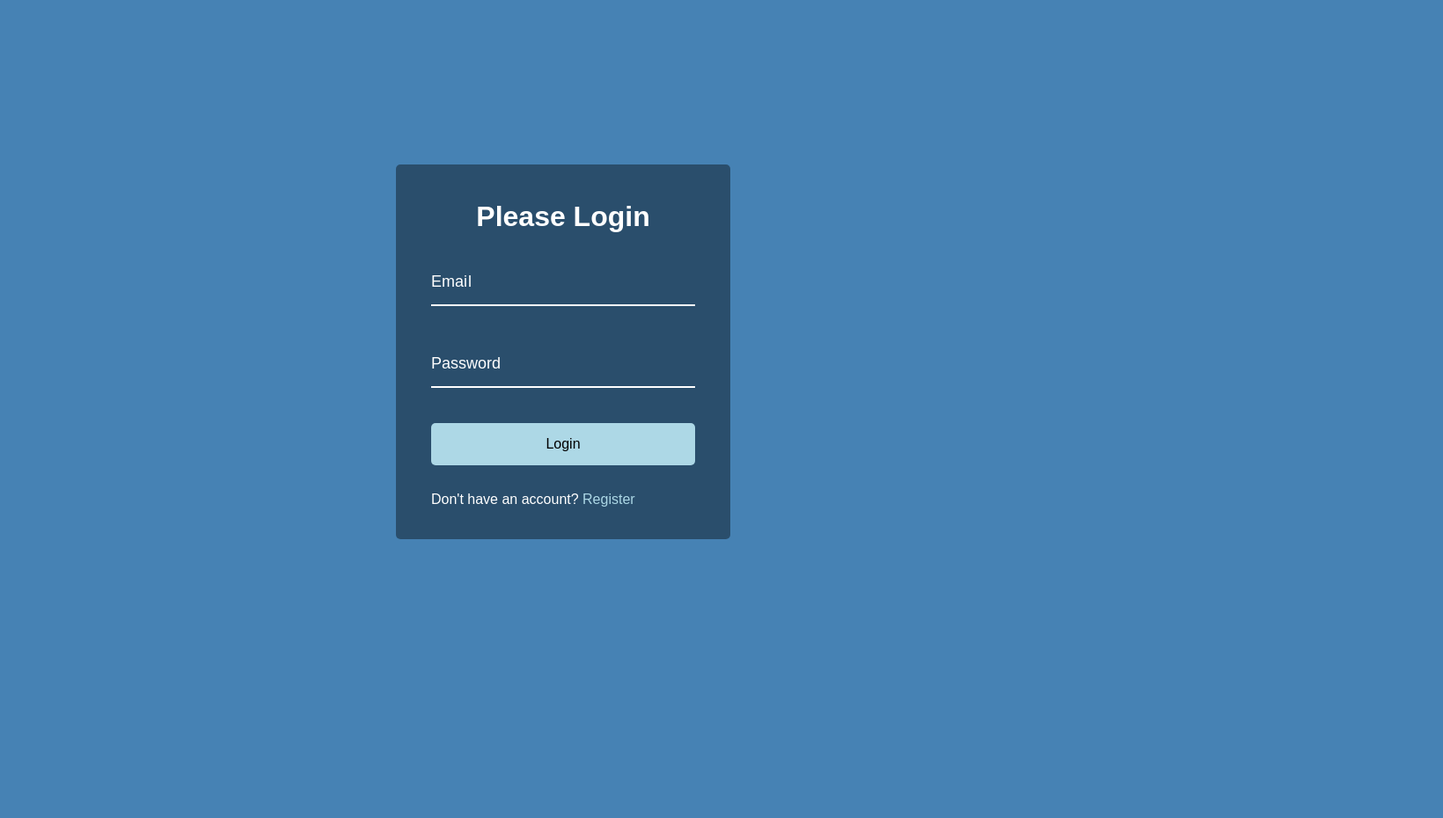
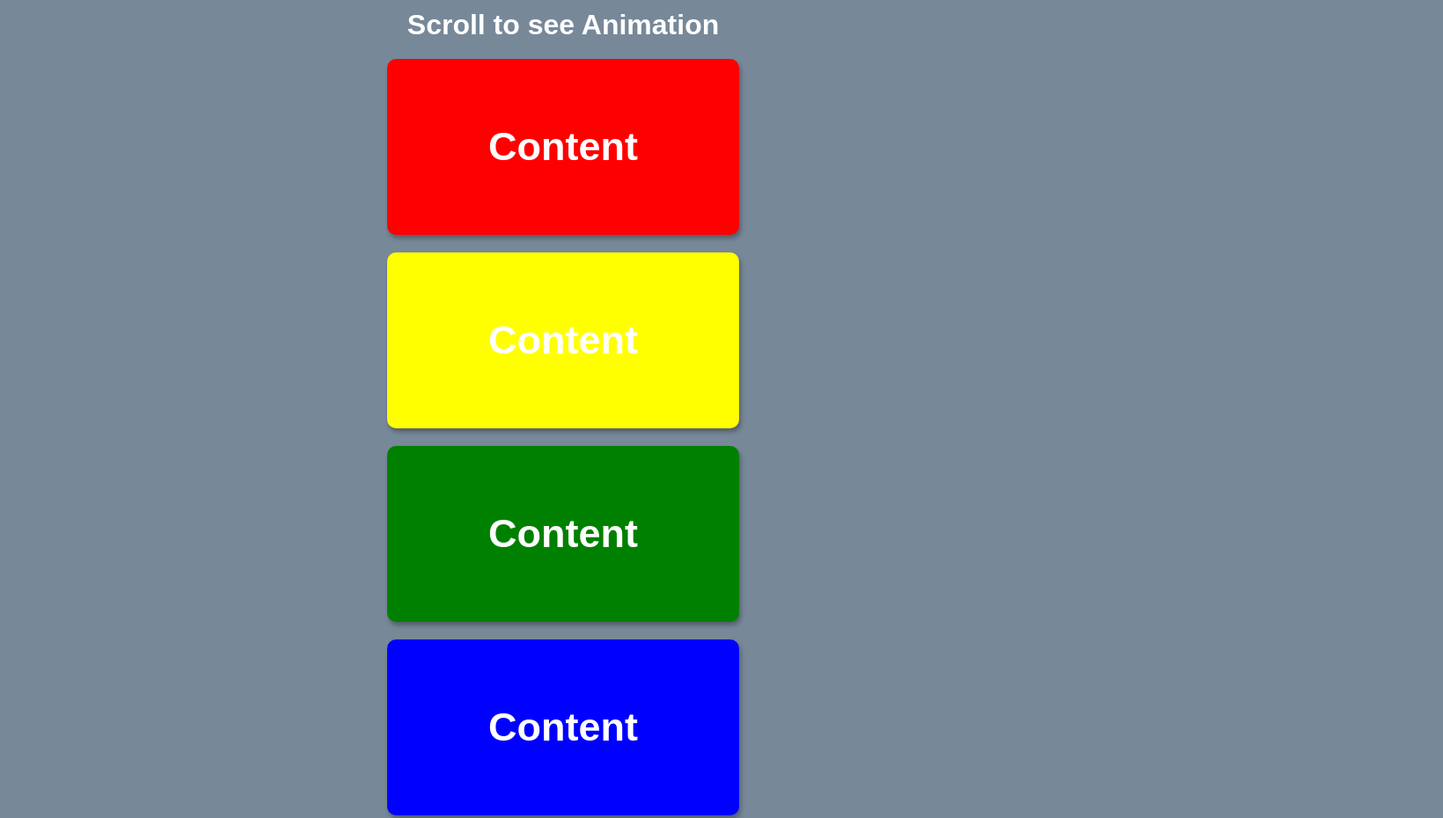
Before and after one commit to MaheenMohid/foam-wave, a plain HTML site: page index.html in a window 1280 px wide. Shown: the top 930 px of the page at 88% size, 1640 px wide, since content can reach past the window. Before the commit the page ends 800 px from the top, so only its background shows below. Drawn offline with Linux system fonts and the light colour scheme; a web font is replaced by a local one.

Commit message:
Add files via upload

```diff
--- a/index.html
+++ b/index.html
@@ -4,28 +4,23 @@
 	<meta charset="utf-8">
 	<meta name="viewport" content="width=device-width, initial-scale=1">
 	<link rel="stylesheet" type="text/css" href="style.css">
-	<title>Foam wave Animation</title>
+	<title>scroll Animation</title>
 </head>
 <body>
-	<div class="container">
-		<h1>Please Login</h1>
-		<form>
-			<div class="form-control">
-				<input type="text" required>
-				<label>Email</label>
-			</div>
+	<h1>Scroll to see Animation</h1>
+	<div class="box" id="a"><h2>Content</h2></div>
+	<div class="box" id="b"><h2>Content</h2></div>
+	<div class="box" id="c"><h2>Content</h2></div>
+	<div class="box" id="d"><h2>Content</h2></div>
+	<div class="box" id="e"><h2>Content</h2></div>
+	<div class="box" id="f"><h2>Content</h2></div>
+	<div class="box" id="g"><h2>Content</h2></div>
+	<div class="box" id="h"><h2>Content</h2></div>
+	<div class="box" id="i"><h2>Content</h2></div>
+	<div class="box" id="j"><h2>Content</h2></div>
+	<div class="box" id="k"><h2>Content</h2></div>
+	<div class="box" id="l"><h2>Content</h2></div>
 
-			<div class="form-control">
-				<input type="password" required>
-				<label>Password</label>
-			</div>
-
-			<button class="btn">Login</button>
-
-			<p class="text">Don't have an account?
-				<a href="#">Register</a></p>
-		</form>
-	</div>
 
 <script type="text/javascript" src="script.js"></script>
 </body>
--- a/script.js
+++ b/script.js
@@ -1,8 +1,22 @@
-const labels = document.querySelectorAll('.form-control label')
+const boxes = document.querySelectorAll('.box')
 
-labels.forEach(label => {
-	label.innerHTML = label.innerText
-		.split('')
-		.map((letter, idx) => `<span style="transition-delay:${idx * 50}ms">${letter}</span>`)
-		.join('')
-})
+window.addEventListener('scroll', checkBoxes)
+
+checkBoxes()
+
+function checkBoxes() {
+	const triggerBottom = window.innerHeight / 5 * 4
+
+
+	boxes.forEach(box => {
+		const boxTop = box.getBoundingClientRect().top
+
+
+		if(boxTop < triggerBottom) {
+			box.classList.add('show')
+
+		} else{
+			box.classList.remove('show')
+		}
+	})
+}
--- a/style.css
+++ b/style.css
@@ -1,116 +1,84 @@
-@import url('http://fonts.googleapis.com/css?family=Muli&display=swap');
-
-
 *{
 	box-sizing: border-box;
 }
 
-body{
-	background: steelblue;
-	color: #fff;
-	font-family:  'Muli', sans-serif;
+body {
+	background: lightslategray;
+	font-family: sans-serif;
 	display: flex;
 	flex-direction: column;
-	align-items: center;
+	margin: 0;
+	align-items:center ;
 	justify-content: center;
-	margin: 0;
-	overflow: hidden;
-	height: 100vh;
+	overflow-x: hidden;
+
 }
-
-
-.container{
-	background-color: rgba(0, 0, 0, 0.4);
-	padding: 20px 40px;
-	border-radius: 5px;
+h1{
+	margin: 10px;
+	color: #fff;
 
 }
 
-
-.container h1{
-	text-align: center;
-	margin-bottom: 30px;
+.box{
+	color: #fff;
+	display: flex;
+	align-items: center;
+	justify-content: center;
+	width: 400px;
+	height: 200px;
+	margin: 10px;
+	border-radius: 10px;
+	box-shadow: 2px 4px 5px rgba(0, 0, 0, 0.3) ;
+	transform: translateX(200%);
+	transition: transform 0.4s ease;
+	;
 }
 
-
-.container a{
-	text-decoration: none;
-	color: lightblue;
+.box:nth-of-type(even) {
+	transform: translateX(-200%);
 }
 
-.form-control{
-	position: relative;
-	margin: 20px 0 40px;
-	width: 300px;
-
+.box.show{
+	transform: translateX(0);
 }
 
-.form-control input{
-	background-color: transparent;
-	border: 0;
-	border-bottom: 2px #fff solid;
-	display: block;
-	width: 100%;
-	padding: 15px 0;
-	font-size: 18px;
-	color: #fff;
+.box h2{
+	font-size: 45px;
 }
 
-
-
-
-.btn{
-	cursor: pointer;
-	display: inline-block;
-	width: 100%;
-	background: lightblue;
-	padding: 15px;
-	font-family: inherit;
-	font-size: 16px;
-	border: 0;
-	border-radius: 5px;
+#a{
+	background-color:red ;
 }
-
-.btn:focus{
-	outline: 0;
-
+#b{
+	background-color: yellow;
 }
-
-.btn:active{
-	transform: scale(0.98);
+#c{
+	background-color:green ;
 }
-
-
-.text{
-	margin-top: 30px;
-
+#d{
+	background-color:blue ;
 }
-
-.form-control input:focus, .form-control input:valid{
-	outline: 0;
-	border-bottom-color:lightblue ;
+#e{
+	background-color: orange ;
 }
-
-.form-control label {
-	position: absolute;
-	top: 15px;
-	left: 0;
-
+#f{
+	background-color: purple;
 }
-
-
-
-.form-control input:focus + label span,
-.form-control input:valid + label span {
-	color: lightblue;
-	transform: translateY(-30px);
-
+#g{
+	background-color: violet;
 }
-
-.form-control label span {
-	display: inline-block;
-	font-size: 18px;
-	min-width: 5px;
-	transition: 0.3s cubic-bezier(0.68, -0.55, 0.265, 1.55);
-
+#h{
+	background-color: hotpink;
 }
+#i{
+	background-color: turquoise;
+}
+#j{
+	background-color: silver;
+}
+#k{
+	background-color: coral;
+}
+#l{
+	background-color: gold;
+}
```
Also changed, not shown: image4.jpg (added).
